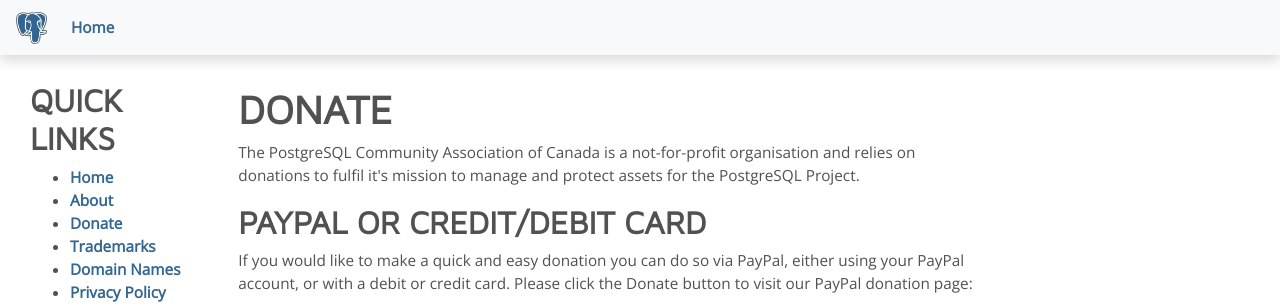
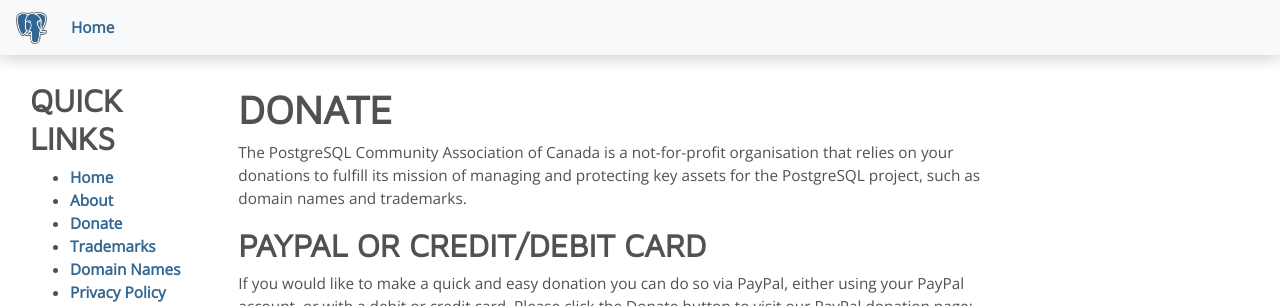
Before and after one commit to missusmy/pgcac-website, a Python web app: template templates/pages/donate.html in a window 1280 px wide. Shown: the top 306 px of the page. Run offline with Jinja, Linux system fonts and the light colour scheme; the template is opened without the code that fills it, so the values that code supplies are empty; some libraries are stand-ins or nearby versions.

Commit message:
Minor cleanups on the donation page

```diff
--- a/templates/pages/donate.html
+++ b/templates/pages/donate.html
@@ -4,9 +4,10 @@
 
 <h1>donate</h1>
 <p>
-  The PostgreSQL Community Association of Canada is a not-for-profit organisation
-  and relies on donations to fulfil it's mission to manage and protect assets
-  for the PostgreSQL Project.
+  The PostgreSQL Community Association of Canada is a not-for-profit
+  organisation that relies on your donations to fulfill its mission of managing
+  and protecting key assets for the PostgreSQL project, such as domain names and
+  trademarks.
 </p>
 
 <h2>PayPal or Credit/Debit Card</h2>
```
